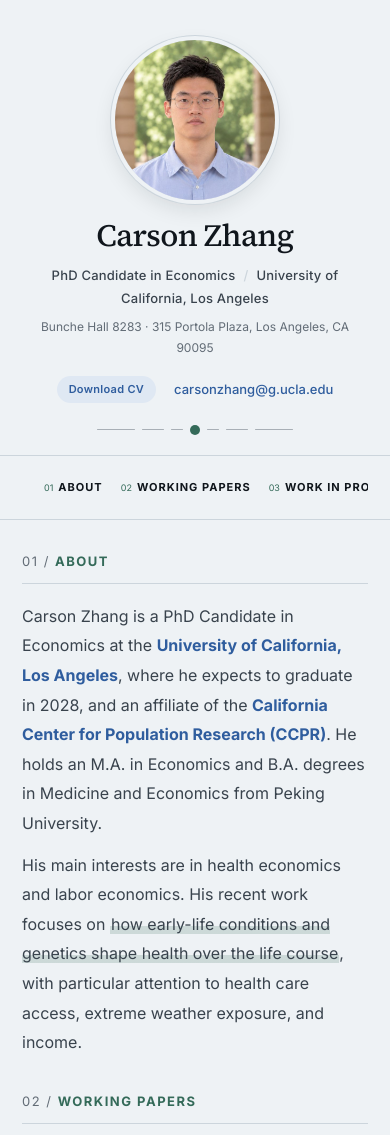
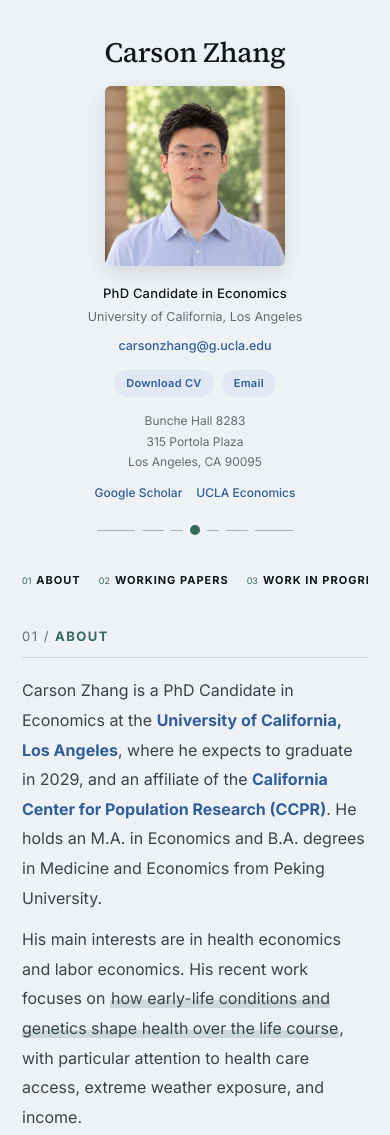
Before and after one commit to carsonqzhang/carsonqzhang.github.io, a plain HTML site: page index.html in a window 390 px wide. Shown: the top 1135 px of the page. Drawn offline with Linux system fonts and the light colour scheme.

Commit message:
Move to a left-sidebar layout and update works in progress
Name, photo, contact, CV and links now sit in a sticky left sidebar with
the content on the right; stacks on phones. Update expected graduation to
2029, the updated date, and the work-in-progress list.

Co-Authored-By: Claude Opus 5.5 <noreply@anthropic.com>

```diff
--- a/index.html
+++ b/index.html
@@ -464,113 +464,58 @@
     .affiliation-wrap { display: block; }
   }
 
-  /* ═══ TOP-NAV LAYOUT (overrides the sidebar grid above) ═══ */
-  .container { display: block; max-width: none; margin: 0; padding: 0; }
-  .wrap { max-width: 880px; margin: 0 auto; padding: 0 36px; }
+  /* ═══ LEFT-SIDEBAR LAYOUT: name, photo, contact on the left; content on the right ═══ */
+  .container { max-width: 1080px; padding: 60px 48px; grid-template-columns: 250px 1fr; gap: 72px; }
+  .sidebar { top: 60px; }
+  .sidebar .name { font-size: 28px; margin-bottom: 18px; }
+  .sidebar .avatar {
+    display: block; width: 100%; max-width: 230px; height: auto; aspect-ratio: 1 / 1;
+    object-fit: cover; border-radius: 6px; margin: 0 auto 16px;
+    box-shadow: 0 6px 18px rgba(16,22,28,0.12);
+  }
+  .sidebar .title { font-size: 13px; }
+  .sidebar .affiliation { font-size: 12.5px; margin-bottom: 4px; }
+  .sidebar .contact a { font-size: 12.5px; margin-bottom: 0; }
+  .sidebar .actions { display: flex; gap: 8px; justify-content: center; margin-top: 12px; }
+  .sidebar .cv-btn { margin-bottom: 0; }
+  .sidebar .address { margin-top: 14px; }
+  .sidebar .side-links { display: flex; gap: 14px; justify-content: center; margin-top: 10px; }
+  .sidebar .side-links a { font-size: 12px; font-weight: 500; color: var(--blue); text-decoration: none; }
+  .sidebar .side-links a:hover { text-decoration: underline; }
+  .sidebar .sidebar-nav { margin-top: 22px; }
 
-  .masthead { padding: 60px 0 26px; text-align: center; }
-  .masthead .name {
-    font-family: 'Source Serif 4', Georgia, serif;
-    font-size: 40px; font-weight: 500; letter-spacing: -0.6px;
-    line-height: 1.1; margin-bottom: 12px; color: var(--text);
-  }
-  .masthead .role {
-    font-size: 13px; color: var(--text-secondary); font-weight: 500;
-    letter-spacing: 0.2px; margin-bottom: 6px;
-  }
-  .masthead .role .sep { color: var(--border); margin: 0 8px; }
-  .masthead .where { font-size: 12px; color: var(--text-muted); margin-bottom: 18px; }
-  .masthead .actions {
-    display: flex; align-items: center; justify-content: center;
-    gap: 18px; flex-wrap: wrap;
-  }
-  .masthead .cv-btn { margin-bottom: 0; }
-  .masthead .contact a { margin-bottom: 0; font-size: 13px; }
+  .main-nav { margin-bottom: 34px; }
 
-
-  /* sticky horizontal nav */
-  .topnav {
-    position: sticky; top: 0; z-index: 50;
-    background: var(--bg);
-    border-top: 1px solid var(--border);
-    border-bottom: 1px solid var(--border);
-  }
-  .topnav .navbar {
-    display: flex; align-items: center; justify-content: center;
-    gap: 24px; padding: 13px 36px;
-  }
-  .topnav .main-nav { margin-bottom: 0; gap: 30px; padding: 0; }
-
-  .content { padding: 44px 0 70px; }
-  /* narrower measure for body copy -- long lines are hard to track */
-  .content .wrap { max-width: 800px; }
-  .content .main h2:first-of-type { margin-top: 0; }
-
-  /* decorative divider under the masthead */
-  .masthead .sidebar-nav { margin-top: 22px; }
-
-  .site-footer {
-    border-top: 1px solid var(--border);
-    padding: 26px 0 44px;
-    text-align: center;
-  }
-  .site-footer .foot-links { display: flex; gap: 20px; justify-content: center; flex-wrap: wrap; }
-  .site-footer a {
-    font-size: 12.5px; font-weight: 500;
-    color: var(--blue); text-decoration: none;
-  }
-  .site-footer a:hover { text-decoration: underline; }
-  .site-footer .updated {
-    margin-top: 10px; font-size: 11.5px; color: var(--text-muted);
-  }
+  .site-footer { margin-top: 56px; padding-top: 20px; border-top: 1px solid var(--border); }
+  .site-footer .updated { font-size: 11.5px; color: var(--text-muted); }
 
   @media (max-width: 768px) {
-    .wrap { padding: 0 22px; }
-    .topnav .navbar { padding: 11px 22px; gap: 14px; }
-    .masthead { padding: 40px 0 20px; }
-    .masthead .name { font-size: 31px; }
-    /* keep the nav visible here -- it is the only nav in this layout */
-    .topnav .main-nav {
-      display: flex; gap: 18px; padding: 11px 22px;
-      justify-content: flex-start; overflow-x: auto;
-      flex-wrap: nowrap;
-      scrollbar-width: none; -webkit-overflow-scrolling: touch;
-    }
-    .topnav .main-nav::-webkit-scrollbar { display: none; }
-    .topnav .main-nav a { white-space: nowrap; }
-    .content { padding: 30px 0 60px; }
-  }
-
-  /* profile photo beside the name block */
-  .masthead .intro-row { display: flex; align-items: center; justify-content: center; gap: 48px; text-align: left; }
-  .masthead .avatar {
-    width: 230px; height: 230px; border-radius: 50%; object-fit: cover; flex-shrink: 0;
-    box-shadow: 0 0 0 4px var(--bg), 0 0 0 5px var(--border), 0 8px 22px rgba(16,22,28,0.12);
-  }
-  .masthead .intro-row .actions { justify-content: flex-start; }
-  @media (max-width: 768px) {
-    .masthead .intro-row { flex-direction: column; text-align: center; gap: 18px; }
-    .masthead .intro-row .actions { justify-content: center; }
-    .masthead .avatar { width: 160px; height: 160px; }
+    .container { grid-template-columns: minmax(0, 1fr); padding: 36px 22px; gap: 36px; }
+    .sidebar { position: static; max-height: none; overflow: visible; }
+    .sidebar .avatar { max-width: 180px; }
+    .main-nav { display: flex; gap: 18px; overflow-x: auto; flex-wrap: nowrap; scrollbar-width: none; }
+    .main-nav::-webkit-scrollbar { display: none; }
+    .main-nav a { white-space: nowrap; }
   }
 </style>
 </head>
 <body>
   <div class="container">
 
-    <header class="masthead">
-      <div class="wrap">
-        <div class="intro-row">
-          <img class="avatar" src="Photo.jpg" alt="Carson Zhang" width="230" height="230">
-          <div class="intro-text">
+    <aside class="sidebar">
       <h1 class="name">Carson Zhang</h1>
-            <div class="role">PhD Candidate in Economics<span class="sep">/</span>University of California, Los Angeles</div>
-            <div class="where">Bunche Hall 8283 &middot; 315 Portola Plaza, Los Angeles, CA 90095</div>
+      <img class="avatar" src="Photo.jpg" alt="Carson Zhang" width="600" height="600">
+      <div class="title">PhD Candidate in Economics</div>
+      <div class="affiliation">University of California, Los Angeles</div>
+      <div class="contact"><a href="mailto:carsonzhang@g.ucla.edu">carsonzhang@g.ucla.edu</a></div>
       <div class="actions">
         <a href="CV.pdf" class="cv-btn" target="_blank">Download CV</a>
-              <div class="contact"><a href="mailto:carsonzhang@g.ucla.edu">carsonzhang@g.ucla.edu</a></div>
+        <a href="mailto:carsonzhang@g.ucla.edu" class="cv-btn">Email</a>
       </div>
-          </div>
+      <div class="address">Bunche Hall 8283<br>315 Portola Plaza<br>Los Angeles, CA 90095</div>
+      <div class="side-links">
+        <a href="https://scholar.google.com/citations?user=W2_bdOMAAAAJ&amp;hl=en" target="_blank">Google Scholar</a>
+        <a href="https://economics.ucla.edu/person/quan-carson-zhang/" target="_blank">UCLA Economics</a>
       </div>
       <div class="sidebar-nav" id="sidebar-nav">
         <div class="div-seg left l"></div>
@@ -581,26 +526,19 @@
         <div class="div-seg right m"></div>
         <div class="div-seg right l"></div>
       </div>
-      </div>
-    </header>
+    </aside>
 
-    <div class="topnav">
-      <div class="wrap navbar">
+    <main class="main">
       <nav class="main-nav">
         <a href="#about"><span class="num">01</span> About</a>
         <a href="#working-papers"><span class="num">02</span> Working Papers</a>
         <a href="#work-in-progress"><span class="num">03</span> Work in Progress</a>
         <a href="#publications"><span class="num">04</span> Publications</a>
       </nav>
-      </div>
-    </div>
 
-    <div class="content">
-      <div class="wrap">
-        <div class="main">
       <!-- About -->
       <h2 id="about">About</h2>
-      <p class="intro">Carson Zhang is a PhD Candidate in Economics at the <a href="https://economics.ucla.edu/" target="_blank" class="berkeley-link">University of California, Los Angeles</a>, where he expects to graduate in 2028, and an affiliate of the <a href="https://ccpr.ucla.edu/" target="_blank" class="berkeley-link">California Center for Population Research (CCPR)</a>. He holds an M.A. in Economics and B.A. degrees in Medicine and Economics from Peking University.</p>
+      <p class="intro">Carson Zhang is a PhD Candidate in Economics at the <a href="https://economics.ucla.edu/" target="_blank" class="berkeley-link">University of California, Los Angeles</a>, where he expects to graduate in 2029, and an affiliate of the <a href="https://ccpr.ucla.edu/" target="_blank" class="berkeley-link">California Center for Population Research (CCPR)</a>. He holds an M.A. in Economics and B.A. degrees in Medicine and Economics from Peking University.</p>
       <p class="intro">His main interests are in health economics and labor economics. His recent work focuses on <span class="phrase-highlight">how early-life conditions and genetics shape health over the life course</span>, with particular attention to health care access, extreme weather exposure, and income.</p>
 
       <!-- Working Papers -->
@@ -639,11 +577,18 @@
       <h2 id="work-in-progress">Work in Progress</h2>
 
         <div class="paper">
-          <div class="paper-title">The Labor Market Effects of Raising the Retirement Age: Age and Skill Substitution</div>
-          <div class="coauthors">with Brandyn Bok</div>
+          <div class="paper-title">The Rise of Medical Innovation from Acute Care</div>
         </div>
         <div class="paper">
           <div class="paper-title">Gene&ndash;Environment Interactions in Health: the Role of Childhood Health Care Access</div>
+        </div>
+        <div class="paper">
+          <div class="paper-title">The Interaction between Early Life Temperature Shocks and Genetics</div>
+          <div class="coauthors">with Nicolau Martin Bassols, Pietro Biroli, Elisabetta de Cao, Stephanie von Hinke, and Emily Sorensen</div>
+        </div>
+        <div class="paper">
+          <div class="paper-title">The Labor Market Effects of Raising the Retirement Age: Age and Skill Substitution</div>
+          <div class="coauthors">with Brandyn Bok</div>
         </div>
       <!-- Publications -->
       <h2 id="publications">Publications</h2>
@@ -665,21 +610,10 @@
             <a href="https://link.springer.com/article/10.1186/s12877-022-03154-9" target="_blank">[Published Version]</a>
           </div>
         </div>
-        </div>
-      </div>
-    </div>
-
       <footer class="site-footer">
-      <div class="wrap">
-        <div class="foot-links">
-          <a href="mailto:carsonzhang@g.ucla.edu">carsonzhang@g.ucla.edu</a>
-          <a href="CV.pdf" target="_blank">Curriculum Vitae</a>
-          <a href="https://economics.ucla.edu/person/quan-carson-zhang/" target="_blank">UCLA Economics</a>
-          <a href="https://scholar.google.com/citations?user=W2_bdOMAAAAJ&amp;hl=en" target="_blank">Google Scholar</a>
-        </div>
-        <div class="updated">Carson Zhang &middot; Department of Economics, UCLA &middot; Updated September 2026</div>
-      </div>
+        <div class="updated">Carson Zhang &middot; Department of Economics, UCLA &middot; Updated November 2026</div>
       </footer>
+    </main>
 
   </div>
 
```
Lines whose indentation alone changed are shown as unchanged.
